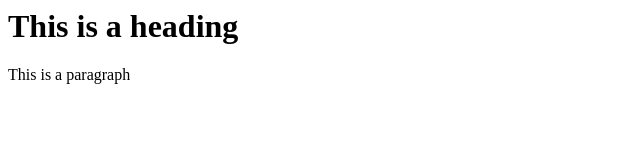
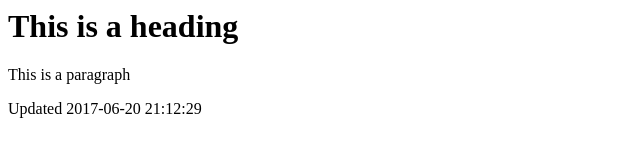
Before and after one commit to xorinus/xorinus.github.io, a plain HTML site: page index.html in a window 1280 px wide. Shown: the whole page, without its empty margins (0-640 px from the left). Drawn offline with Linux system fonts and the light colour scheme.

Commit message:
added update date

```diff
--- a/index.html
+++ b/index.html
@@ -6,6 +6,6 @@
     <body>
         <h1>This is a heading</h1>
         <p>This is a paragraph</p>
-        <p></p>
+        <p>Updated 2017-06-20 21:12:29</p>
     </body>
 <html>
```
